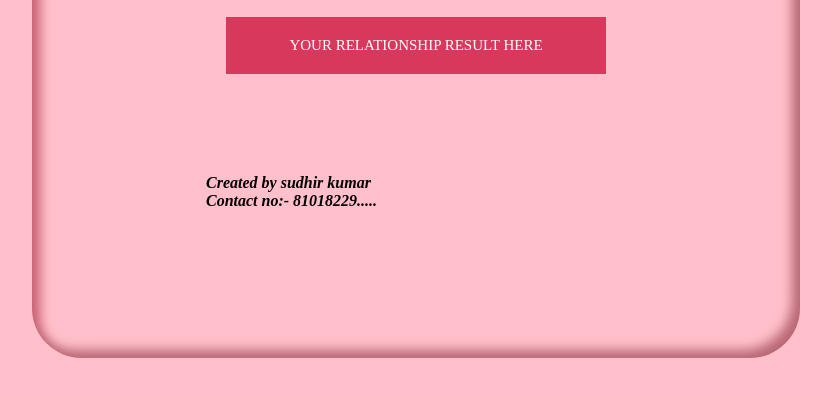
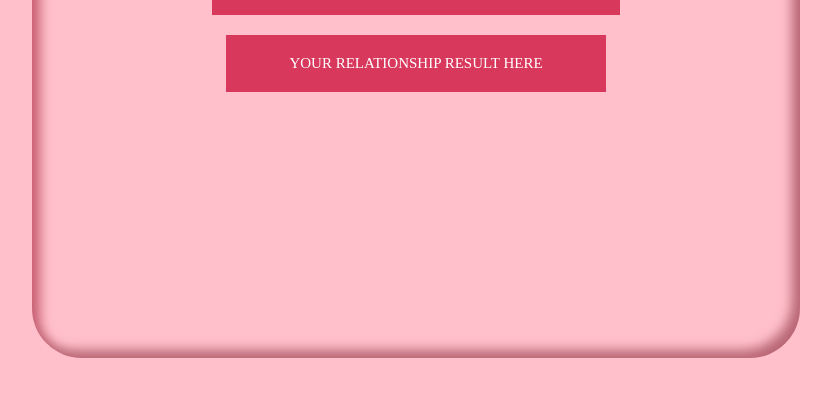
Before and after one commit to sudhirkumar987/htmlproject, a plain HTML site: page index.html in a window 1280 px wide. Shown: the part 362-758 px from the top of the page, without its empty margins (224-1055 px from the left). Drawn offline with Linux system fonts and the light colour scheme.

Commit message:
Update index.html

```diff
--- a/index.html
+++ b/index.html
@@ -17,7 +17,7 @@
             <a href="#" onclick="love()">Calculate</a>
             <p id="print">Your relationship result here</p>
             <p id="statement"></p>
-            <p id="description">Created by sudhir kumar<br>Contact no:- 81018229.....</p>
+            <!-- <p id="description">Created by sudhir kumar<br>Contact no:- 81018229.....</p> -->
         </div>
     </div>
     <script>
```
